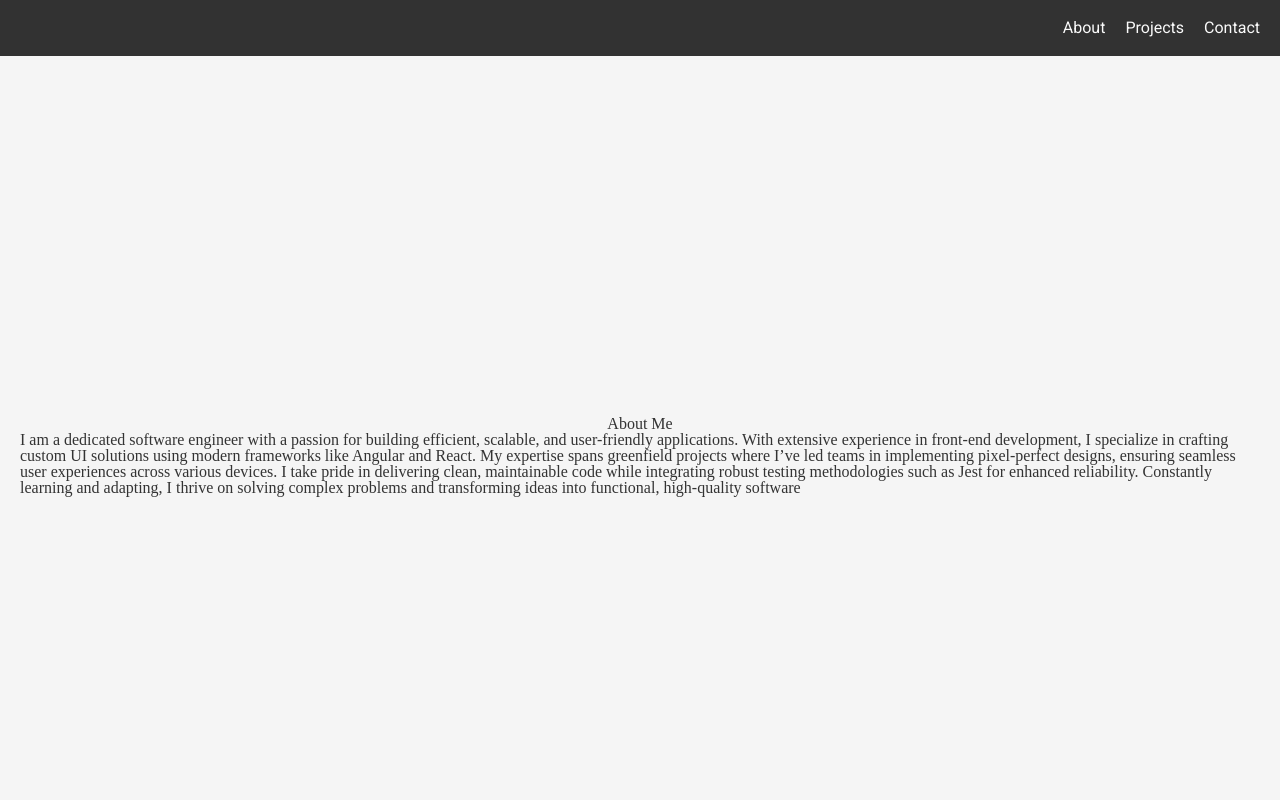
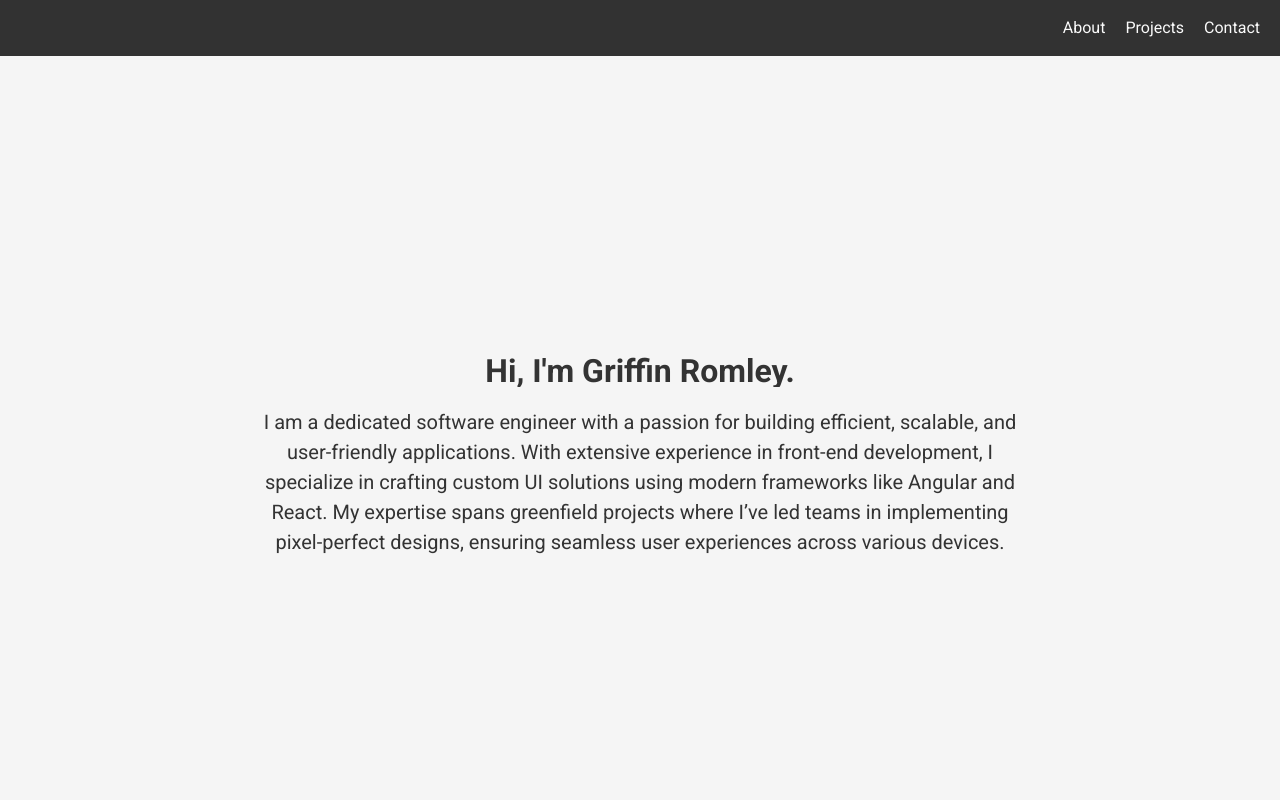
Before and after one commit to Gromley1/portfolio, a React (Vite) app: page / in a window 1280 px wide. Shown: the top 800 px of the page. Built offline with nearby package versions, Linux system fonts and the light colour scheme.

Commit message:
add animations for about section text

```diff
--- a/src/features/layout/components/about/about.component.tsx
+++ b/src/features/layout/components/about/about.component.tsx
@@ -3,19 +3,15 @@ import styles from './about.module.scss'
 export const About = () => {
   return (
     <section id="about" className={styles.about}>
-      <h2>About Me</h2>
-      <p>
+      <h2 className={styles.about__header}>Hi, I'm Griffin Romley.</h2>
+      <p className={styles.about__content}>
         I am a dedicated software engineer with a passion for building
         efficient, scalable, and user-friendly applications. With extensive
         experience in front-end development, I specialize in crafting custom UI
         solutions using modern frameworks like Angular and React. My expertise
         spans greenfield projects where I’ve led teams in implementing
         pixel-perfect designs, ensuring seamless user experiences across various
-        devices. I take pride in delivering clean, maintainable code while
-        integrating robust testing methodologies such as Jest for enhanced
-        reliability. Constantly learning and adapting, I thrive on solving
-        complex problems and transforming ideas into functional, high-quality
-        software
+        devices.
       </p>
     </section>
   )
--- a/src/features/layout/components/about/about.module.scss
+++ b/src/features/layout/components/about/about.module.scss
@@ -2,7 +2,6 @@
 
 .about {
   height: 100vh;
-  width: 100vw;
   display: flex;
   flex-direction: column;
   justify-content: center;
@@ -11,5 +10,47 @@
   color: #333;
   padding: 0 toRem(20px);
   margin: 0 0 toRem(20px) 0;
-  box-sizing: border-box;
+  font-family: $roboto;
+
+  // .about__header
+  &__header {
+    font-size: toRem(32px);
+    font-weight: 700;
+    margin-bottom: toRem(20px);
+    overflow: hidden;
+    white-space: nowrap;
+    animation:
+      typing 3.5s steps(30, end),
+      step-end infinite;
+  }
+
+  // .about__content
+  &__content {
+    font-size: toRem(20px);
+    font-weight: 400;
+    line-height: 1.5;
+    text-align: center;
+    max-width: toRem(776px);
+    animation: slideIn 3.5s ease-out;
+  }
+
+  @keyframes slideIn {
+    from {
+      transform: translateY(20px);
+      opacity: 0;
+    }
+    to {
+      transform: translateY(0);
+      opacity: 1;
+    }
+  }
+
+  @keyframes typing {
+    from {
+      width: 0;
+    }
+    to {
+      width: toRem(310px);
+    }
+  }
 }
```
